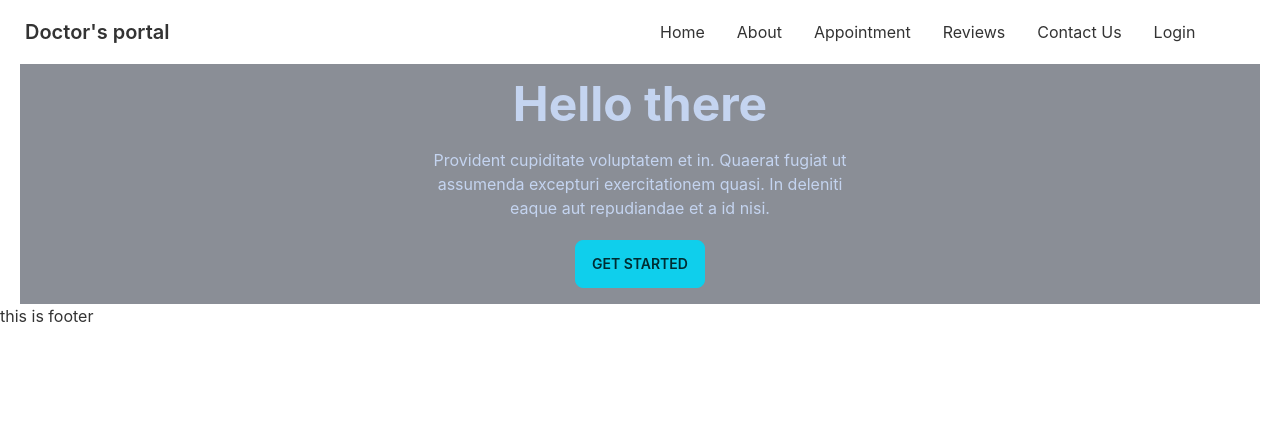
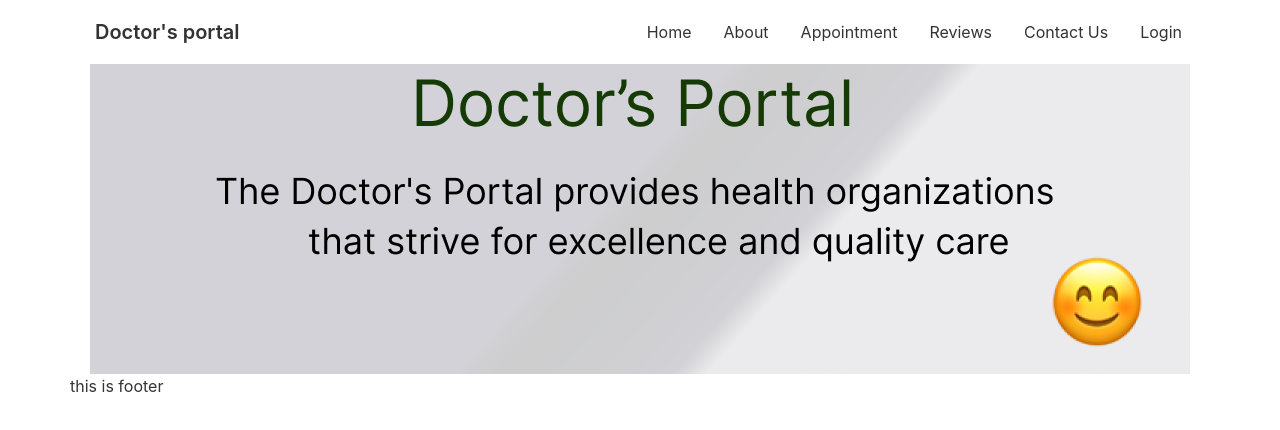
Before and after one commit to alaminarman130205/doctors-portal-client-site, a React (Create React App) app: page / in a window 1280 px wide. Shown: the top 430 px of the page. Built offline with nearby package versions, Linux system fonts and the light colour scheme.

Commit message:
banner part done

```diff
--- a/src/App.js
+++ b/src/App.js
@@ -4,7 +4,7 @@ import { router } from "./Routes/Routes/Routes";
 
 function App() {
   return (
-    <div className="max-w-[1440px] mx-auto">
+    <div className="max-w-[1140px] mx-auto">
       <RouterProvider router={router}></RouterProvider>
     </div>
   );
--- a/src/Pages/Home/Bannar/Banner.js
+++ b/src/Pages/Home/Bannar/Banner.js
@@ -1,25 +1,10 @@
 import React from "react";
+import banner from "../../../assets/images/Banner.png";
 
 const Banner = () => {
   return (
-    <div
-      className="hero"
-      style={{
-        backgroundImage: `url("")`,
-      }}
-    >
-      <div className="hero-overlay bg-opacity-60"></div>
-      <div className="hero-content text-center text-neutral-content">
-        <div className="max-w-md">
-          <h1 className="mb-5 text-5xl font-bold">Hello there</h1>
-          <p className="mb-5">
-            Provident cupiditate voluptatem et in. Quaerat fugiat ut assumenda
-            excepturi exercitationem quasi. In deleniti eaque aut repudiandae et
-            a id nisi.
-          </p>
-          <button className="btn btn-primary">Get Started</button>
-        </div>
-      </div>
+    <div className="hero">
+      <img src={banner} alt="none" />
     </div>
   );
 };
```
